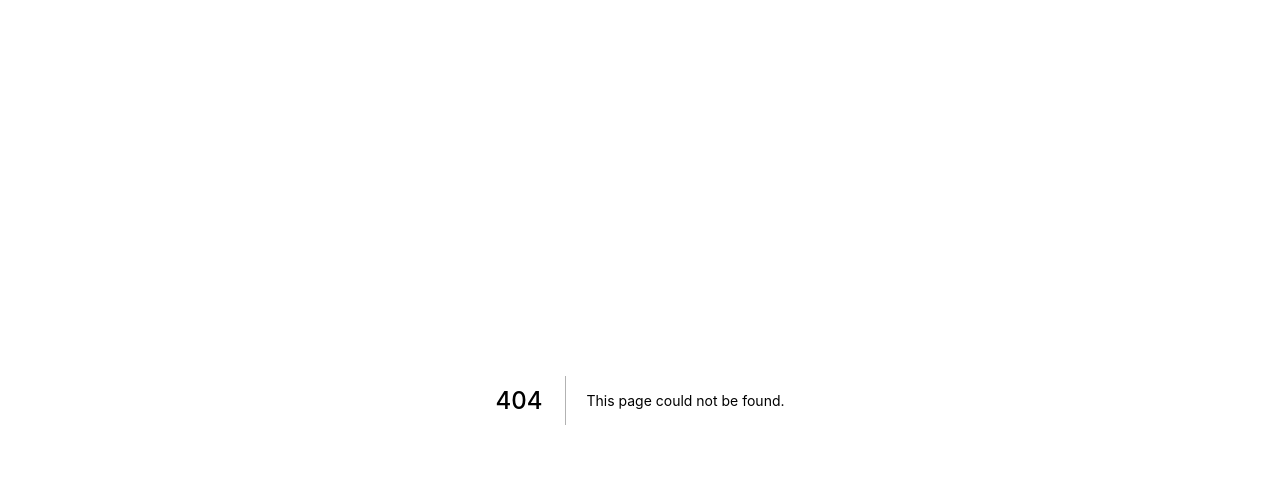
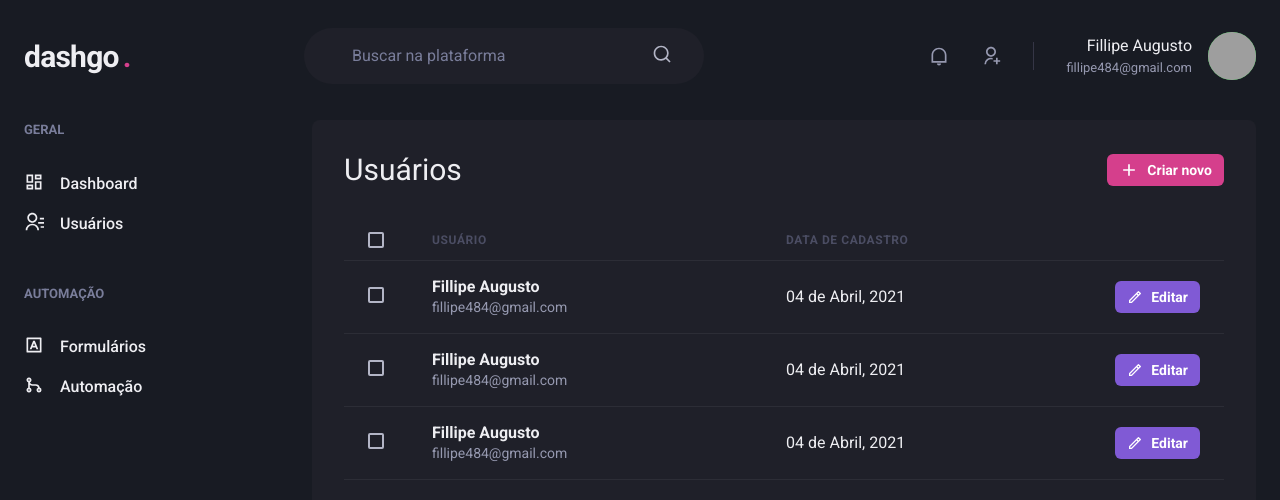
Before and after one commit to fillipeags/dashgo, a Next.js app: page /users in a window 1280 px wide. Before the commit this address had no page. Shown: the top 500 px of the page. Built offline with nearby package versions, Linux system fonts and the light colour scheme; grey boxes are pictures that could not be loaded.

Commit message:
users page

```diff
--- /dev/null
+++ b/src/pages/users/index.tsx
@@ -0,0 +1,100 @@
+import { Box, Button, Flex, Heading, Icon, Table, Th, Thead, Tr , Checkbox, Tbody, Td, Text} from "@chakra-ui/react";
+import { RiAddLine, RiPencilLine } from "react-icons/ri";
+import { Header } from "../../components/Header";
+import { Sidebar } from "../../components/Sidebar";
+
+export default function UserList() {
+  return (
+  <Box>
+    <Header/>
+
+    <Flex w="100%" my="6" maxWidth={1480} mx="auto" px="6">
+      <Sidebar/>
+
+      <Box flex="1" borderRadius={8} bg="gray.800" p="8">
+        <Flex mb="8" justify="space-between" align="center">
+          <Heading size="lg" fontWeight="normal">Usuários</Heading>
+          <Button as="a" size="sm" fontSize="sm" colorScheme="pink" leftIcon={<Icon as={RiAddLine} fontSize="20"/>} >
+            Criar novo
+          </Button>
+        </Flex>
+
+        <Table colorScheme="whiteAlpha" >
+          <Thead>
+            <Tr>
+              <Th px="6" color="gray.300" width="8">
+                <Checkbox colorScheme="pink"/>
+              </Th>
+              <Th>Usuário</Th>
+              <Th>Data de cadastro</Th>
+              <Th w="8"></Th>
+            </Tr>
+          </Thead>
+
+          <Tbody>
+            <Tr>
+              <Td px="6">
+                <Checkbox colorScheme="pink"/>
+              </Td>
+              <Td>
+                <Box>
+                  <Text fontWeight="bold">Fillipe Augusto</Text>
+                  <Text fontSize="sm" color="gray.300">fillipe484@gmail.com</Text>
+                </Box>
+              </Td>
+              <Td>
+                04 de Abril, 2021
+              </Td>
+              <Td>
+                <Button as="a" size="sm" fontSize="sm" colorScheme="purple" leftIcon={<Icon as={RiPencilLine} fontSize="16"/>} >
+                  Editar
+                </Button>
+              </Td>
+            </Tr>
+
+            <Tr>
+              <Td px="6">
+                <Checkbox colorScheme="pink"/>
+              </Td>
+              <Td>
+                <Box>
+                  <Text fontWeight="bold">Fillipe Augusto</Text>
+                  <Text fontSize="sm" color="gray.300">fillipe484@gmail.com</Text>
+                </Box>
+              </Td>
+              <Td>
+                04 de Abril, 2021
+              </Td>
+              <Td>
+                <Button as="a" size="sm" fontSize="sm" colorScheme="purple" leftIcon={<Icon as={RiPencilLine} fontSize="16"/>} >
+                  Editar
+                </Button>
+              </Td>
+            </Tr>
+
+            <Tr>
+              <Td px="6">
+                <Checkbox colorScheme="pink"/>
+              </Td>
+              <Td>
+                <Box>
+                  <Text fontWeight="bold">Fillipe Augusto</Text>
+                  <Text fontSize="sm" color="gray.300">fillipe484@gmail.com</Text>
+                </Box>
+              </Td>
+              <Td>
+                04 de Abril, 2021
+              </Td>
+              <Td>
+                <Button as="a" size="sm" fontSize="sm" colorScheme="purple" leftIcon={<Icon as={RiPencilLine} fontSize="16"/>} >
+                  Editar
+                </Button>
+              </Td>
+            </Tr>
+          </Tbody>
+        </Table>
+      </Box>
+    </Flex>
+  </Box>
+  );
+}
```
